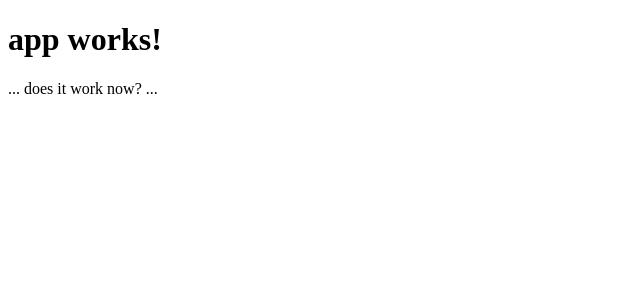
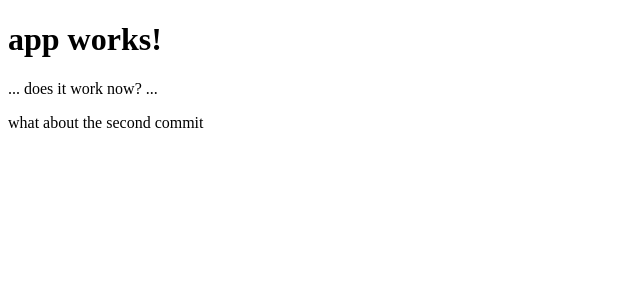
Before and after one commit to solloc/image-hub-legacy, an Angular app: page / in a window 1280 px wide. Shown: the top 300 px of the page, without its empty margins (0-640 px from the left). Built offline with nearby package versions, Linux system fonts and the light colour scheme.

Commit message:
Another test commit

```diff
--- a/src/app/app.component.html
+++ b/src/app/app.component.html
@@ -2,3 +2,4 @@
   {{title}}
 </h1>
 <p>... does it work now? ...</p>
+<p>what about the second commit</p>
```
